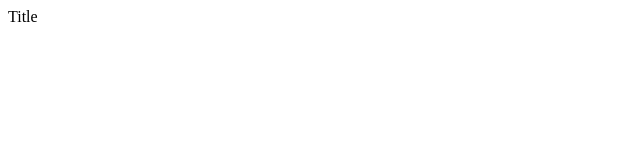
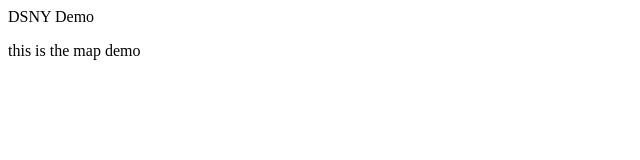
Before and after one commit to dsny-bcw/demo, a plain HTML site: page index.html in a window 1280 px wide. Shown: the whole page, without its empty margins (0-640 px from the left). Drawn offline with Linux system fonts and the light colour scheme.

Commit message:
Update index.html

```diff
--- a/index.html
+++ b/index.html
@@ -6,6 +6,7 @@
 <meta name="keywords" content="html tutorial template">
 </head>
 <body>
-  <h>Title</h>
+  <h>DSNY Demo</h>
+  <p> this is the map demo</p>
 </body>
 </html>
```
